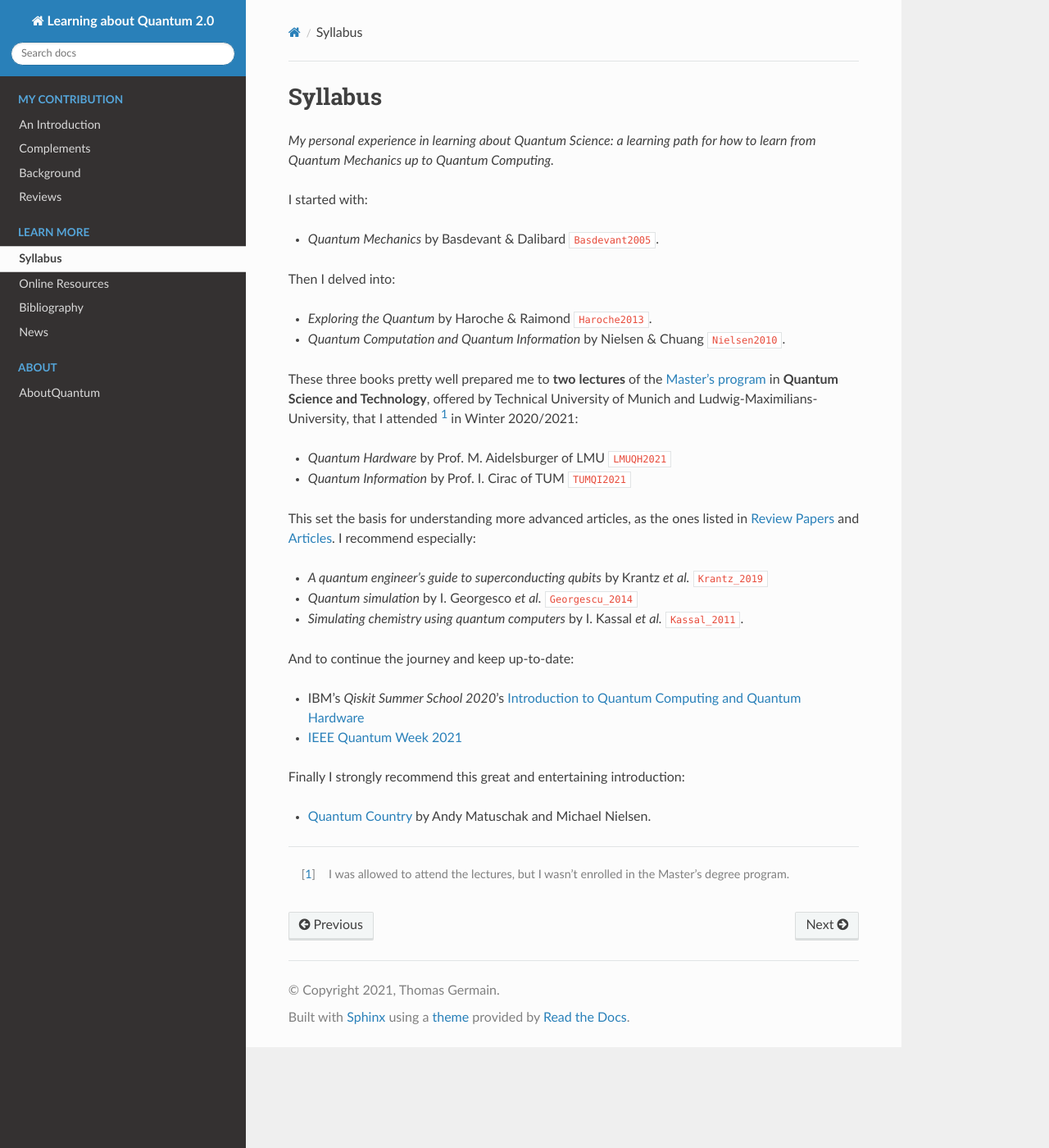
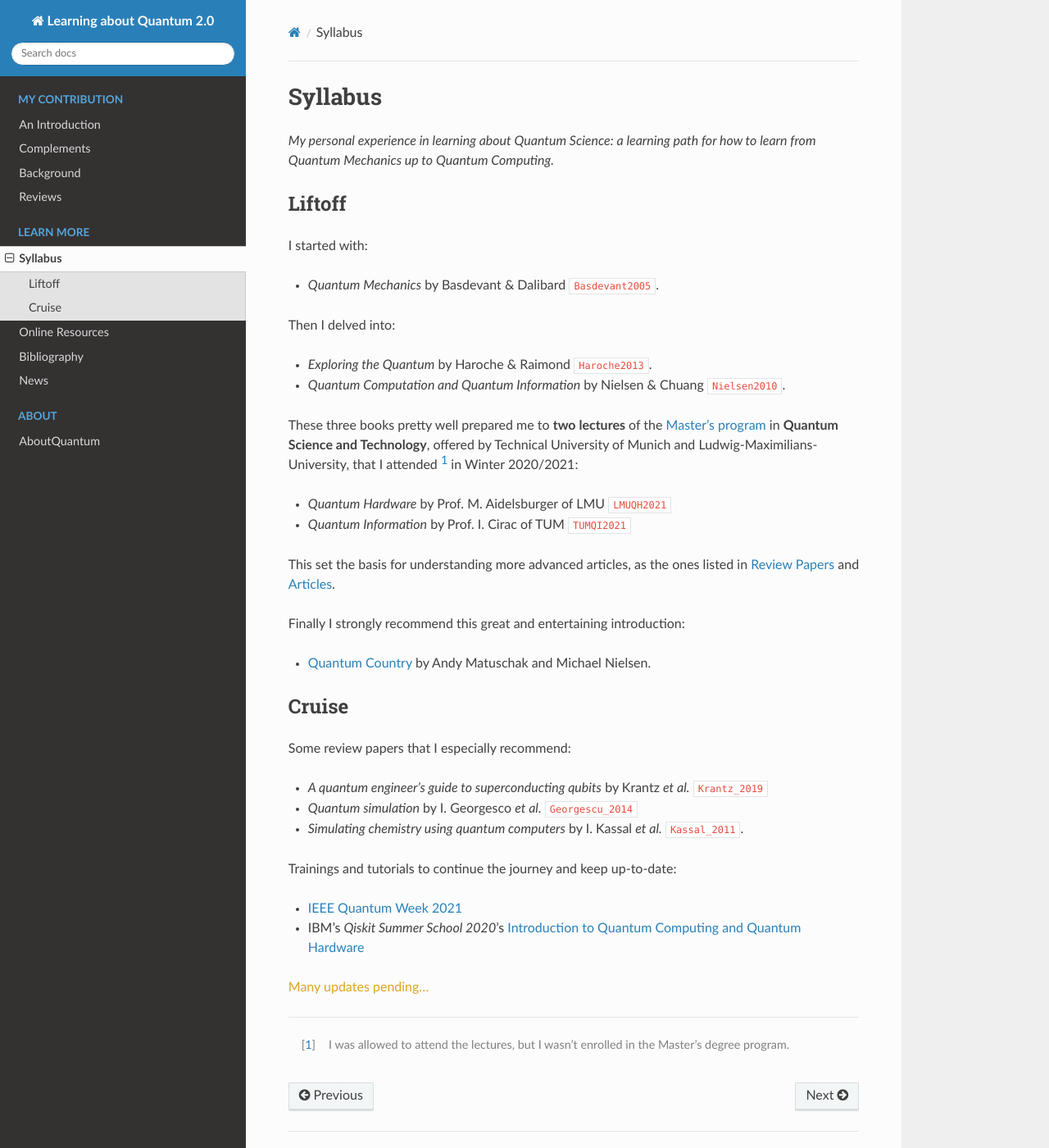
Before and after one commit to tomlqc/about-quantum, a Sphinx documentation site: the page built from source/about/syllabus.rst, in a window 1280 px wide and 1400 px high. Shown: the whole window at 82% size. Built offline with Sphinx 7.4.7 and the Read the Docs theme 2.0.0, drawn with Linux system fonts in a browser that asks for light colours; cross-references to code outside the pages are shown as plain code.

Commit message:
syllabus: subsections liftoff and cruise

```diff
--- a/source/about/syllabus.rst
+++ b/source/about/syllabus.rst
@@ -5,6 +5,9 @@ Syllabus
 
 *My personal experience in learning about Quantum Science:
 a learning path for how to learn from Quantum Mechanics up to Quantum Computing.*
+
+Liftoff
+=======
 
 I started with:
 
@@ -26,23 +29,30 @@ that I attended [#fguest]_ in Winter 2020/2021:
 
 This set the basis for understanding more advanced articles,
 as the ones listed in :ref:`biblio/biblio:Review Papers` and :ref:`biblio/biblio:Articles`.
-I recommend especially:
-
-- *A quantum engineer’s guide to superconducting qubits* by Krantz *et al.* :cite:`Krantz_2019`
-- *Quantum simulation* by I. Georgesco *et al.* :cite:`Georgescu_2014`
-- *Simulating chemistry using quantum computers* by I. Kassal *et al.* :cite:`Kassal_2011`.
-
-And to continue the journey and keep up-to-date:
-
-- IBM's *Qiskit Summer School 2020*'s
-  `Introduction to Quantum Computing and Quantum Hardware <https://qiskit.org/learn/intro-qc-qh/>`_
-- `IEEE Quantum Week 2021 <https://qce.quantum.ieee.org/>`_
 
 Finally I strongly recommend this great and entertaining introduction:
 
 - `Quantum Country <https://quantum.country/>`_
   by Andy Matuschak and Michael Nielsen.
 
+
+Cruise
+======
+
+Some review papers that I especially recommend:
+
+- *A quantum engineer’s guide to superconducting qubits* by Krantz *et al.* :cite:`Krantz_2019`
+- *Quantum simulation* by I. Georgesco *et al.* :cite:`Georgescu_2014`
+- *Simulating chemistry using quantum computers* by I. Kassal *et al.* :cite:`Kassal_2011`.
+
+Trainings and tutorials to continue the journey and keep up-to-date:
+
+- `IEEE Quantum Week 2021 <https://qce.quantum.ieee.org/>`_
+- IBM's *Qiskit Summer School 2020*'s
+  `Introduction to Quantum Computing and Quantum Hardware <https://qiskit.org/learn/intro-qc-qh/>`_
+
+:draft:`Many updates pending...`
+
 -----
 
 .. [#fguest] I was allowed to attend the lectures,
```
